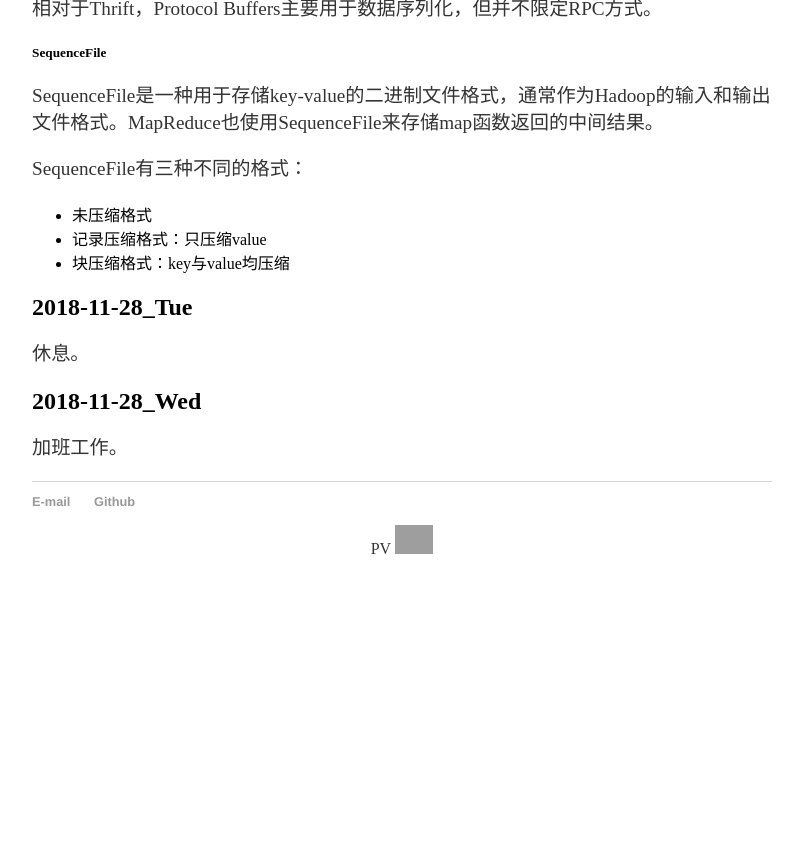
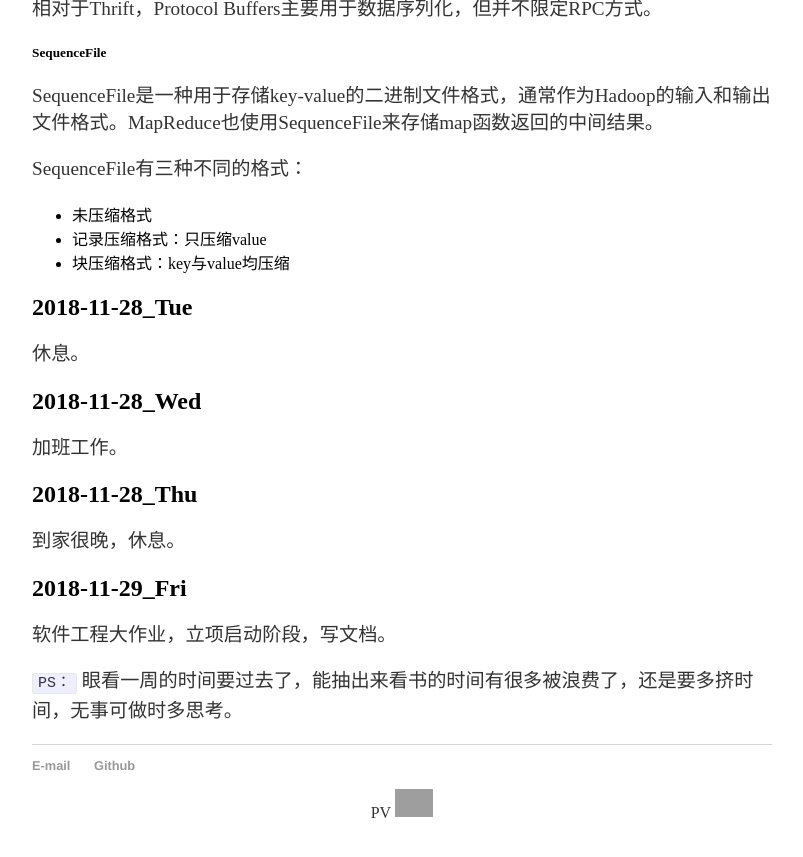
Before and after one commit to 4marxism/4marxism.github.io, a Jekyll site: the page built from _posts/2018-11-26-reading-note-01.md, in a window 1280 px wide and 900 px high, scrolled down 1320 px. Shown: the top 857 px of the window, without its empty margins (238-1041 px from the left). Built offline with Jekyll 4.4.1, drawn with Linux system fonts in a browser that asks for light colours; comment, search, counter and statistics services are not loaded; before the commit the page ends 1957 px from its top, so only the background shows below that; grey boxes are pictures that could not be loaded.

Commit message:
update <reading note 01>

```diff
--- a/_posts/2018-11-26-reading-note-01.md
+++ b/_posts/2018-11-26-reading-note-01.md
@@ -65,3 +65,13 @@ SequenceFile有三种不同的格式：
 ## 2018-11-28_Wed
 
 加班工作。
+
+## 2018-11-28_Thu
+
+到家很晚，休息。
+
+## 2018-11-29_Fri
+
+软件工程大作业，立项启动阶段，写文档。
+
+`PS：` 眼看一周的时间要过去了，能抽出来看书的时间有很多被浪费了，还是要多挤时间，无事可做时多思考。
```
